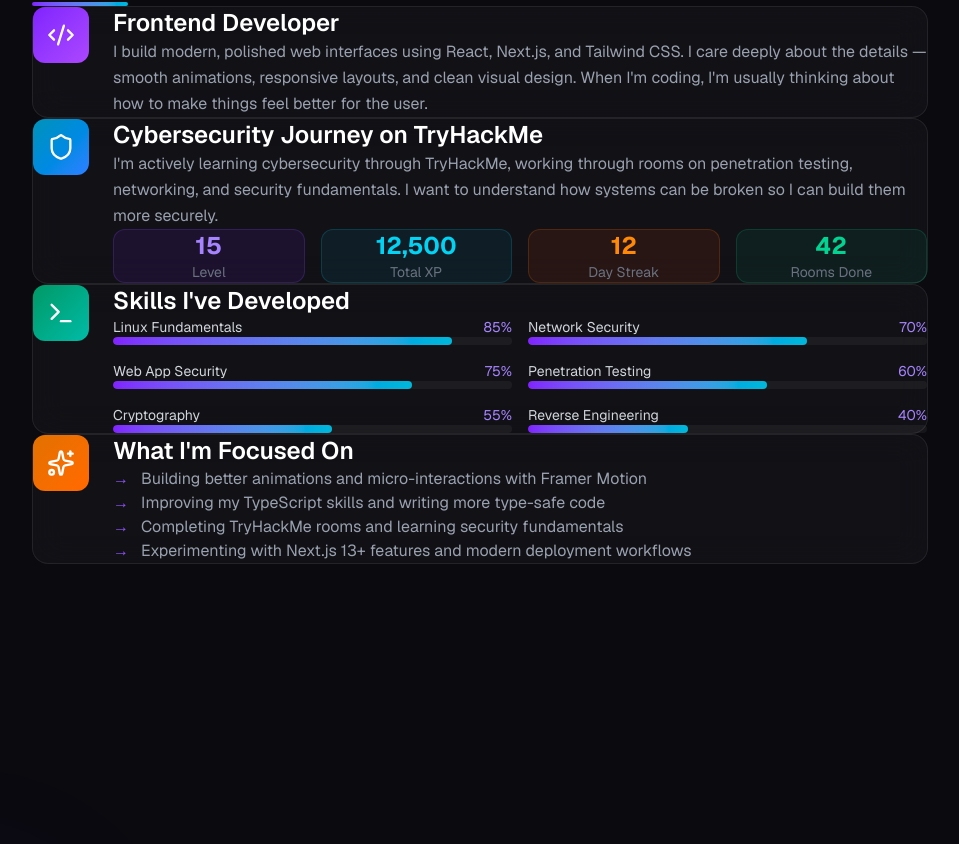
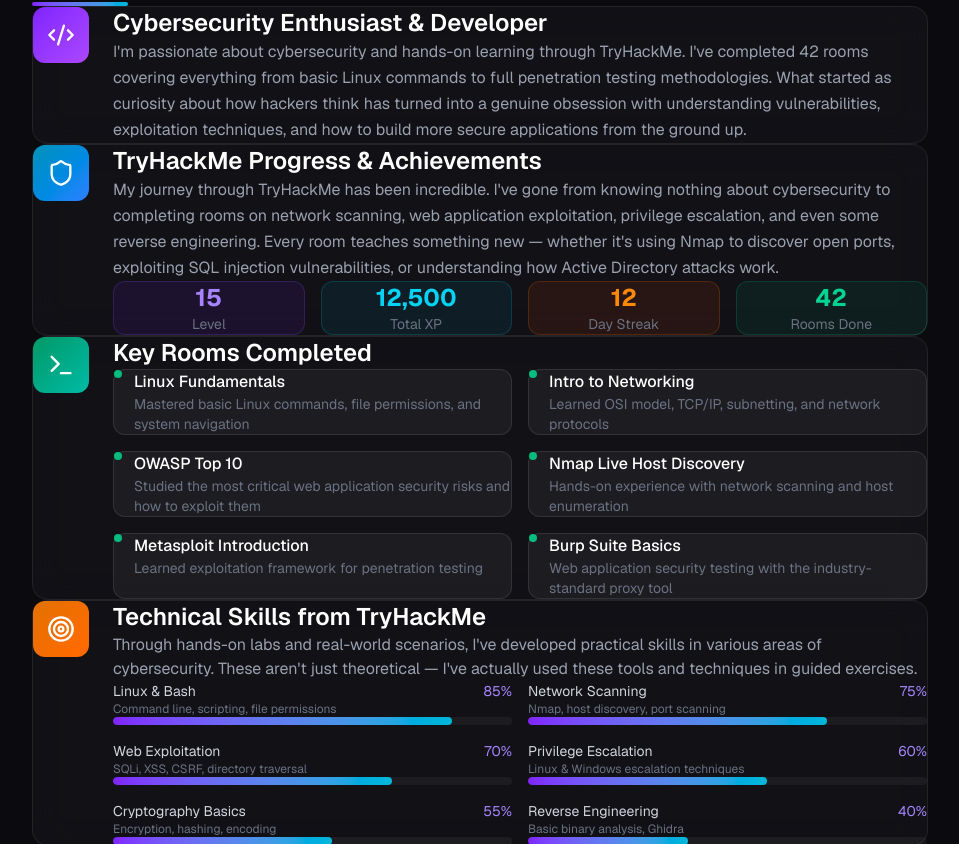
Before and after one commit to NopsFR/New-portoflio, a Next.js app: page / in a window 1280 px wide. Shown: the part 996-1840 px from the top of the page, without its empty margins (48-1007 px from the left). Built offline with nearby package versions, Linux system fonts and the light colour scheme.

Commit message:
Update About section: Focus entirely on TryHackMe accomplishments with detailed descriptions

```diff
--- a/sections/About.tsx
+++ b/sections/About.tsx
@@ -46,14 +46,15 @@
                   </div>
                   <div>
                     <h3 className="text-2xl font-semibold text-white mb-4">
-                      Frontend Developer
+                      Cybersecurity Enthusiast & Developer
                     </h3>
                     <p className="text-gray-400 leading-relaxed">
-                      I build modern, polished web interfaces using React, Next.js,
-                      and Tailwind CSS. I care deeply about the details — smooth
-                      animations, responsive layouts, and clean visual design.
-                      When I'm coding, I'm usually thinking about how to make
-                      things feel better for the user.
+                      I'm passionate about cybersecurity and hands-on learning through TryHackMe.
+                      I've completed 42 rooms covering everything from basic Linux commands to
+                      full penetration testing methodologies. What started as curiosity about
+                      how hackers think has turned into a genuine obsession with understanding
+                      vulnerabilities, exploitation techniques, and how to build more secure
+                      applications from the ground up.
                     </p>
                   </div>
                 </div>
@@ -67,13 +68,16 @@
                   </div>
                   <div>
                     <h3 className="text-2xl font-semibold text-white mb-4">
-                      Cybersecurity Journey on TryHackMe
+                      TryHackMe Progress & Achievements
                     </h3>
                     <p className="text-gray-400 leading-relaxed mb-4">
-                      I'm actively learning cybersecurity through TryHackMe,
-                      working through rooms on penetration testing, networking,
-                      and security fundamentals. I want to understand how systems
-                      can be broken so I can build them more securely.
+                      My journey through TryHackMe has been incredible. I've gone from
+                      knowing nothing about cybersecurity to completing rooms on network
+                      scanning, web application exploitation, privilege escalation, and
+                      even some reverse engineering. Every room teaches something new —
+                      whether it's using Nmap to discover open ports, exploiting SQL
+                      injection vulnerabilities, or understanding how Active Directory
+                      attacks work.
                     </p>
 
                     {/* THM Stats */}
@@ -111,7 +115,7 @@
                 </div>
               </div>
 
-              {/* Skills Learned */}
+              {/* THM Rooms Completed */}
               <div className="glass-card rounded-2xl p-8">
                 <div className="flex items-start gap-6">
                   <div className="w-14 h-14 rounded-xl bg-gradient-to-br from-emerald-600 to-teal-500 flex items-center justify-center flex-shrink-0">
@@ -119,16 +123,62 @@
                   </div>
                   <div className="flex-1">
                     <h3 className="text-2xl font-semibold text-white mb-4">
-                      Skills I've Developed
+                      Key Rooms Completed
                     </h3>
                     <div className="grid md:grid-cols-2 gap-4">
                       {[
-                        { name: 'Linux Fundamentals', level: 85 },
-                        { name: 'Network Security', level: 70 },
-                        { name: 'Web App Security', level: 75 },
-                        { name: 'Penetration Testing', level: 60 },
-                        { name: 'Cryptography', level: 55 },
-                        { name: 'Reverse Engineering', level: 40 },
+                        { name: 'Linux Fundamentals', desc: 'Mastered basic Linux commands, file permissions, and system navigation' },
+                        { name: 'Intro to Networking', desc: 'Learned OSI model, TCP/IP, subnetting, and network protocols' },
+                        { name: 'OWASP Top 10', desc: 'Studied the most critical web application security risks and how to exploit them' },
+                        { name: 'Nmap Live Host Discovery', desc: 'Hands-on experience with network scanning and host enumeration' },
+                        { name: 'Metasploit Introduction', desc: 'Learned exploitation framework for penetration testing' },
+                        { name: 'Burp Suite Basics', desc: 'Web application security testing with the industry-standard proxy tool' },
+                      ].map((room, index) => (
+                        <motion.div
+                          key={room.name}
+                          className="p-4 rounded-xl bg-white/5 border border-white/10 hover:border-emerald-500/30 transition-colors"
+                          initial={{ opacity: 0, x: -20 }}
+                          animate={isInView ? { opacity: 1, x: 0 } : { opacity: 0, x: -20 }}
+                          transition={{ delay: 0.5 + index * 0.1 }}
+                          whileHover={{ x: 5 }}
+                        >
+                          <div className="flex items-start gap-3">
+                            <div className="w-2 h-2 rounded-full bg-emerald-500 mt-2 flex-shrink-0" />
+                            <div>
+                              <div className="text-white font-medium">{room.name}</div>
+                              <div className="text-sm text-gray-500">{room.desc}</div>
+                            </div>
+                          </div>
+                        </motion.div>
+                      ))}
+                    </div>
+                  </div>
+                </div>
+              </div>
+
+              {/* Skills Learned */}
+              <div className="glass-card rounded-2xl p-8">
+                <div className="flex items-start gap-6">
+                  <div className="w-14 h-14 rounded-xl bg-gradient-to-br from-amber-600 to-orange-500 flex items-center justify-center flex-shrink-0">
+                    <Target className="text-white" size={28} />
+                  </div>
+                  <div className="flex-1">
+                    <h3 className="text-2xl font-semibold text-white mb-4">
+                      Technical Skills from TryHackMe
+                    </h3>
+                    <p className="text-gray-400 mb-6">
+                      Through hands-on labs and real-world scenarios, I've developed practical
+                      skills in various areas of cybersecurity. These aren't just theoretical —
+                      I've actually used these tools and techniques in guided exercises.
+                    </p>
+                    <div className="grid md:grid-cols-2 gap-4">
+                      {[
+                        { name: 'Linux & Bash', level: 85, desc: 'Command line, scripting, file permissions' },
+                        { name: 'Network Scanning', level: 75, desc: 'Nmap, host discovery, port scanning' },
+                        { name: 'Web Exploitation', level: 70, desc: 'SQLi, XSS, CSRF, directory traversal' },
+                        { name: 'Privilege Escalation', level: 60, desc: 'Linux & Windows escalation techniques' },
+                        { name: 'Cryptography Basics', level: 55, desc: 'Encryption, hashing, encoding' },
+                        { name: 'Reverse Engineering', level: 40, desc: 'Basic binary analysis, Ghidra' },
                       ].map((skill, index) => (
                         <motion.div
                           key={skill.name}
@@ -141,6 +191,7 @@
                             <span className="text-gray-300">{skill.name}</span>
                             <span className="text-violet-400">{skill.level}%</span>
                           </div>
+                          <div className="text-xs text-gray-500 mb-1">{skill.desc}</div>
                           <div className="h-2 bg-white/5 rounded-full overflow-hidden">
                             <motion.div
                               className="h-full bg-gradient-to-r from-violet-600 to-cyan-500 rounded-full"
@@ -159,40 +210,43 @@
               {/* Current Focus */}
               <div className="glass-card rounded-2xl p-8">
                 <div className="flex items-start gap-6">
-                  <div className="w-14 h-14 rounded-xl bg-gradient-to-br from-amber-600 to-orange-500 flex items-center justify-center flex-shrink-0">
-                    <Sparkles className="text-white" size={28} />
+                  <div className="w-14 h-14 rounded-xl bg-gradient-to-br from-red-600 to-rose-500 flex items-center justify-center flex-shrink-0">
+                    <Flame className="text-white" size={28} />
                   </div>
                   <div>
                     <h3 className="text-2xl font-semibold text-white mb-4">
-                      What I'm Focused On
+                      What I'm Working On Now
                     </h3>
                     <ul className="space-y-3">
                       <li className="flex items-start gap-3 text-gray-400">
                         <span className="text-violet-500 mt-1">→</span>
                         <span>
-                          Building better animations and micro-interactions
-                          with Framer Motion
+                          Completing the "Complete Beginner to Advanced" learning
+                          path on TryHackMe — currently working through intermediate
+                          penetration testing modules
                         </span>
                       </li>
                       <li className="flex items-start gap-3 text-gray-400">
                         <span className="text-violet-500 mt-1">→</span>
                         <span>
-                          Improving my TypeScript skills and writing more
-                          type-safe code
+                          Practicing Active Directory exploitation — learning how
+                          Kerberos attacks work and how to pivot through networks
                         </span>
                       </li>
                       <li className="flex items-start gap-3 text-gray-400">
                         <span className="text-violet-500 mt-1">→</span>
                         <span>
-                          Completing TryHackMe rooms and learning security
-                          fundamentals
+                          Building secure web applications by applying what I've
+                          learned about vulnerabilities — writing code that's
+                          resistant to OWASP Top 10 attacks
                         </span>
                       </li>
                       <li className="flex items-start gap-3 text-gray-400">
                         <span className="text-violet-500 mt-1">→</span>
                         <span>
-                          Experimenting with Next.js 13+ features and
-                          modern deployment workflows
+                          Preparing for OSCP certification — practicing on
+                          HackTheBox and doing additional penetration testing
+                          labs outside of TryHackMe
                         </span>
                       </li>
                     </ul>
```
